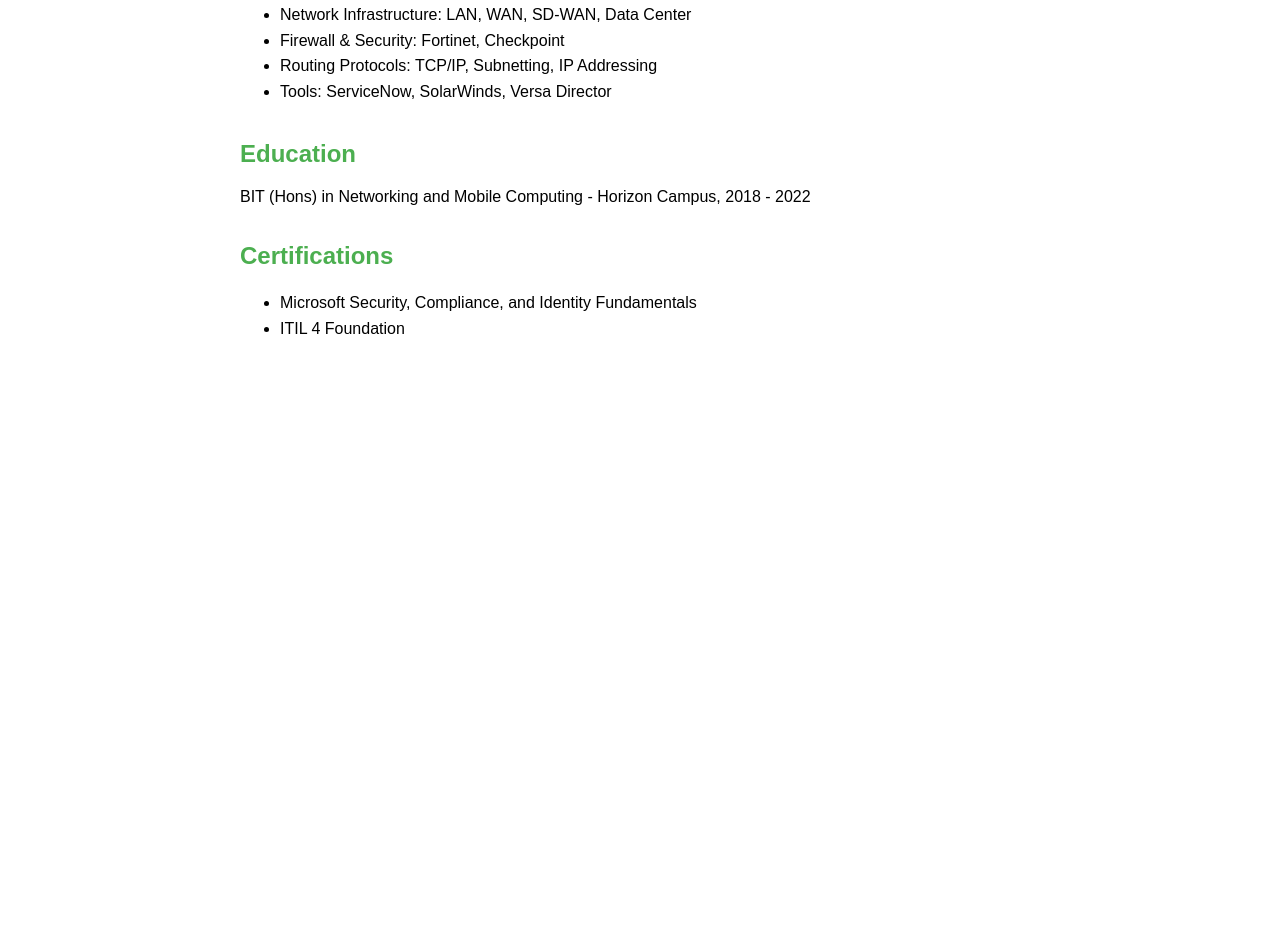
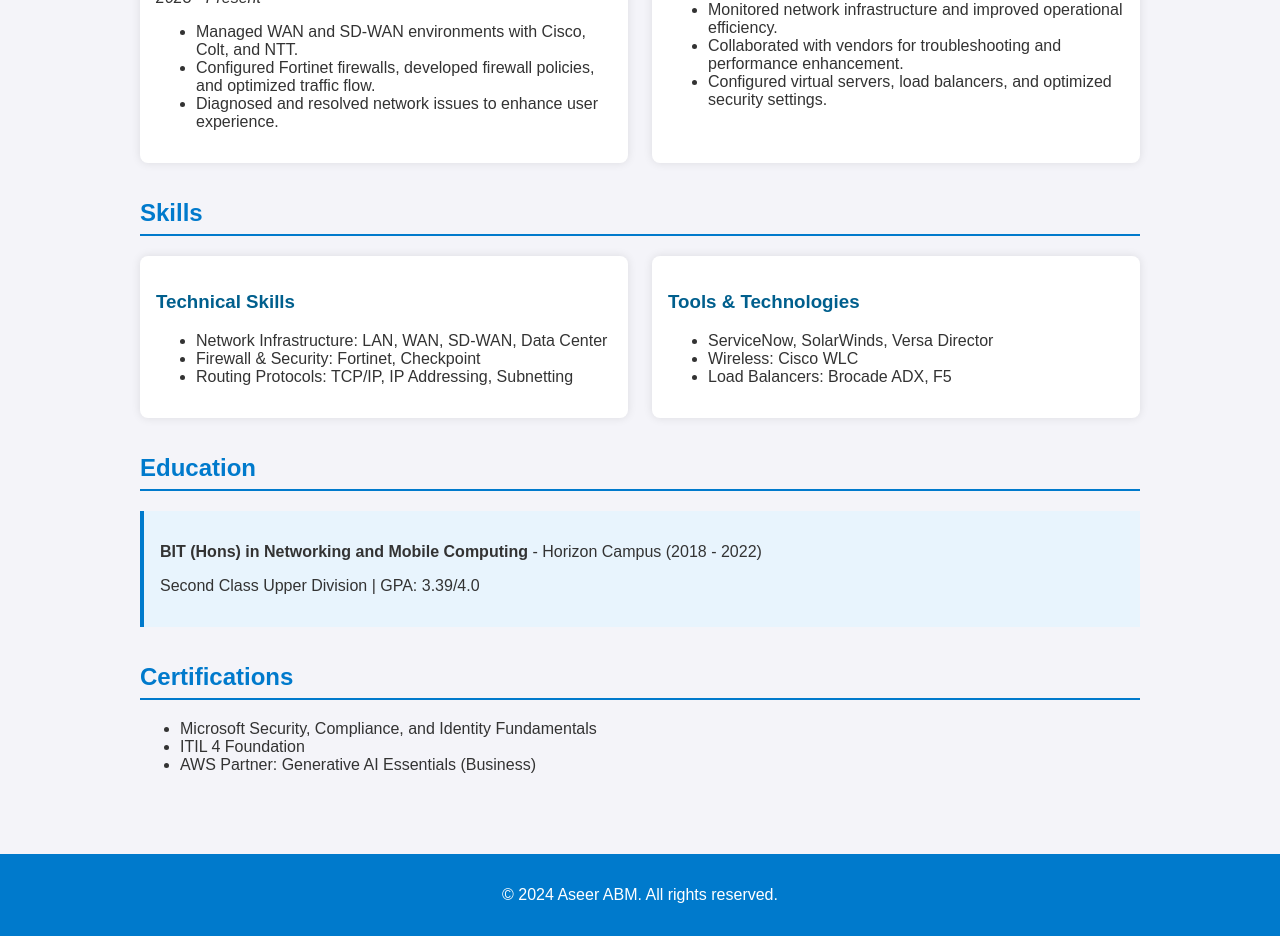
Before and after one commit to AseerABM97/AseerABM97.github.io, a plain HTML site: page index.html in a window 1280 px wide. Shown: the part 702-1638 px from the top of the page. Before the commit the page ends 1091 px from the top, so only its background shows below. Drawn offline with Linux system fonts and the light colour scheme.

Commit message:
Update index.html
My Portfolio

```diff
--- a/index.html
+++ b/index.html
@@ -5,55 +5,160 @@
     <meta name="viewport" content="width=device-width, initial-scale=1.0">
     <title>Aseer ABM - Network Support Engineer</title>
     <style>
-        body { font-family: Arial, sans-serif; margin: 0; padding: 0; }
-        header { background: #4CAF50; color: white; text-align: center; padding: 1em; }
-        section { padding: 2em; max-width: 800px; margin: auto; }
-        h2 { color: #333; }
-        .contact-info { text-align: center; margin-bottom: 2em; }
-        .contact-info a { color: #4CAF50; text-decoration: none; }
-        .section-title { color: #4CAF50; margin-top: 1.5em; }
-        ul { line-height: 1.6; }
+        /* General Styling */
+        body {
+            font-family: Arial, sans-serif;
+            color: #333;
+            margin: 0;
+            background-color: #f4f4f9;
+        }
+        a { color: #007acc; text-decoration: none; }
+        a:hover { color: #005f8d; }
+
+        /* Header */
+        header {
+            background: #007acc;
+            color: white;
+            padding: 2em;
+            text-align: center;
+        }
+        header h1 {
+            font-size: 2.5em;
+            margin: 0;
+        }
+        header p {
+            font-size: 1.2em;
+            margin: 0.5em 0 0;
+        }
+
+        /* Sections */
+        .container {
+            max-width: 1000px;
+            margin: auto;
+            padding: 2em;
+        }
+        h2.section-title {
+            color: #007acc;
+            border-bottom: 2px solid #007acc;
+            padding-bottom: 0.3em;
+            margin-top: 1.5em;
+        }
+
+        /* Info Boxes */
+        .info-box {
+            background: #e8f4fd;
+            border-left: 4px solid #007acc;
+            padding: 1em;
+            margin: 1em 0;
+        }
+
+        /* Grid for Experience and Skills */
+        .grid {
+            display: grid;
+            grid-template-columns: 1fr 1fr;
+            gap: 1.5em;
+        }
+        .grid-item {
+            background: white;
+            padding: 1em;
+            box-shadow: 0 0 10px rgba(0, 0, 0, 0.1);
+            border-radius: 8px;
+        }
+        .grid h3 {
+            color: #005f8d;
+        }
+
+        /* Contact and Footer */
+        .contact-info {
+            text-align: center;
+            padding: 1em;
+        }
+        .footer {
+            background: #007acc;
+            color: white;
+            text-align: center;
+            padding: 1em;
+            margin-top: 2em;
+        }
     </style>
 </head>
 <body>
+
     <header>
         <h1>Aseer ABM</h1>
         <p>Network Support Engineer</p>
     </header>
-    <section>
+
+    <section class="container">
         <div class="contact-info">
             <p>📧 <a href="mailto:abmaasir119@gmail.com">abmaasir119@gmail.com</a> | 📞 +94757792973</p>
             <p><a href="http://www.linkedin.com/in/aseer-a-b-m-75b426177" target="_blank">LinkedIn Profile</a></p>
         </div>
 
         <h2 class="section-title">Professional Summary</h2>
+        <div class="info-box">
             <p>Energetic and knowledgeable Network Support Engineer with demonstrated experience in LAN, WAN, SD-WAN, and network security. Passionate about leveraging technical expertise to optimize network performance and security, ensuring seamless and secure connectivity.</p>
+        </div>
 
         <h2 class="section-title">Experience</h2>
+        <div class="grid">
+            <div class="grid-item">
                 <h3>Network Support Engineer - HCL Technologies Sri Lanka</h3>
                 <p><em>2023 - Present</em></p>
                 <ul>
-            <li>Managed WAN and SD-WAN environments with vendors such as Cisco, Colt, and NTT.</li>
+                    <li>Managed WAN and SD-WAN environments with Cisco, Colt, and NTT.</li>
                     <li>Configured Fortinet firewalls, developed firewall policies, and optimized traffic flow.</li>
-            <li>Diagnosed and resolved network issues, enhancing user experience.</li>
+                    <li>Diagnosed and resolved network issues to enhance user experience.</li>
                 </ul>
+            </div>
+            <div class="grid-item">
+                <h3>Network Analyst - HCL Technologies Sri Lanka</h3>
+                <p><em>2021 - 2023</em></p>
+                <ul>
+                    <li>Monitored network infrastructure and improved operational efficiency.</li>
+                    <li>Collaborated with vendors for troubleshooting and performance enhancement.</li>
+                    <li>Configured virtual servers, load balancers, and optimized security settings.</li>
+                </ul>
+            </div>
+        </div>
 
         <h2 class="section-title">Skills</h2>
+        <div class="grid">
+            <div class="grid-item">
+                <h3>Technical Skills</h3>
                 <ul>
                     <li>Network Infrastructure: LAN, WAN, SD-WAN, Data Center</li>
                     <li>Firewall & Security: Fortinet, Checkpoint</li>
-            <li>Routing Protocols: TCP/IP, Subnetting, IP Addressing</li>
-            <li>Tools: ServiceNow, SolarWinds, Versa Director</li>
+                    <li>Routing Protocols: TCP/IP, IP Addressing, Subnetting</li>
                 </ul>
+            </div>
+            <div class="grid-item">
+                <h3>Tools & Technologies</h3>
+                <ul>
+                    <li>ServiceNow, SolarWinds, Versa Director</li>
+                    <li>Wireless: Cisco WLC</li>
+                    <li>Load Balancers: Brocade ADX, F5</li>
+                </ul>
+            </div>
+        </div>
 
         <h2 class="section-title">Education</h2>
-        <p>BIT (Hons) in Networking and Mobile Computing - Horizon Campus, 2018 - 2022</p>
+        <div class="info-box">
+            <p><strong>BIT (Hons) in Networking and Mobile Computing</strong> - Horizon Campus (2018 - 2022)</p>
+            <p>Second Class Upper Division | GPA: 3.39/4.0</p>
+        </div>
 
         <h2 class="section-title">Certifications</h2>
         <ul>
             <li>Microsoft Security, Compliance, and Identity Fundamentals</li>
             <li>ITIL 4 Foundation</li>
+            <li>AWS Partner: Generative AI Essentials (Business)</li>
         </ul>
     </section>
+
+    <footer class="footer">
+        <p>&copy; 2024 Aseer ABM. All rights reserved.</p>
+    </footer>
+
 </body>
 </html>
```
Lines whose indentation alone changed are shown as unchanged.
